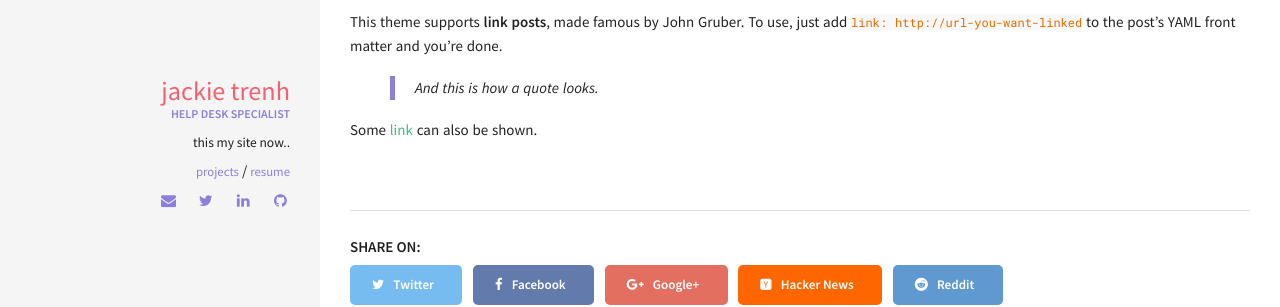
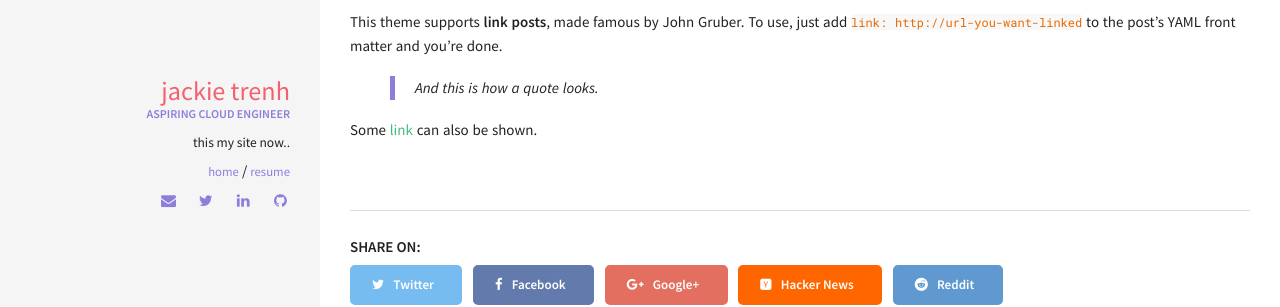
Before and after one commit to jt96/jt96.github.io, a Jekyll site: the page built from _posts/2013-08-12-sample-link-post.md, in a window 1280 px wide. Shown: the part 268-575 px from the top of the page. Built offline with Jekyll 4.4.1, drawn with Linux system fonts in a browser that asks for light colours.

Commit message:
projects to home

```diff
--- a/_config.yml
+++ b/_config.yml
@@ -35,7 +35,7 @@ kramdown:
 owner:
   name: Jackie Trenh
   avatar:
-  job: "Help Desk Specialist"
+  job: "Aspiring Cloud Engineer"
   bio: "this my site now.."
   email: jackietrenh@gmail.com
   disqus-shortname:
--- a/_includes/sidebar.html
+++ b/_includes/sidebar.html
@@ -12,7 +12,7 @@
   <nav class="nav">
     <ul class="nav-list">
       <li class="nav-item">
-        <a href="{{ site.url }}/">projects</a>
+        <a href="{{ site.url }}/">home</a>
       </li>
       <li class="nav-item">
         <a class="smoothscroll" href="" onClick="window.open('jackie_trenh_cloud_resume.pdf')">resume</a>
```
